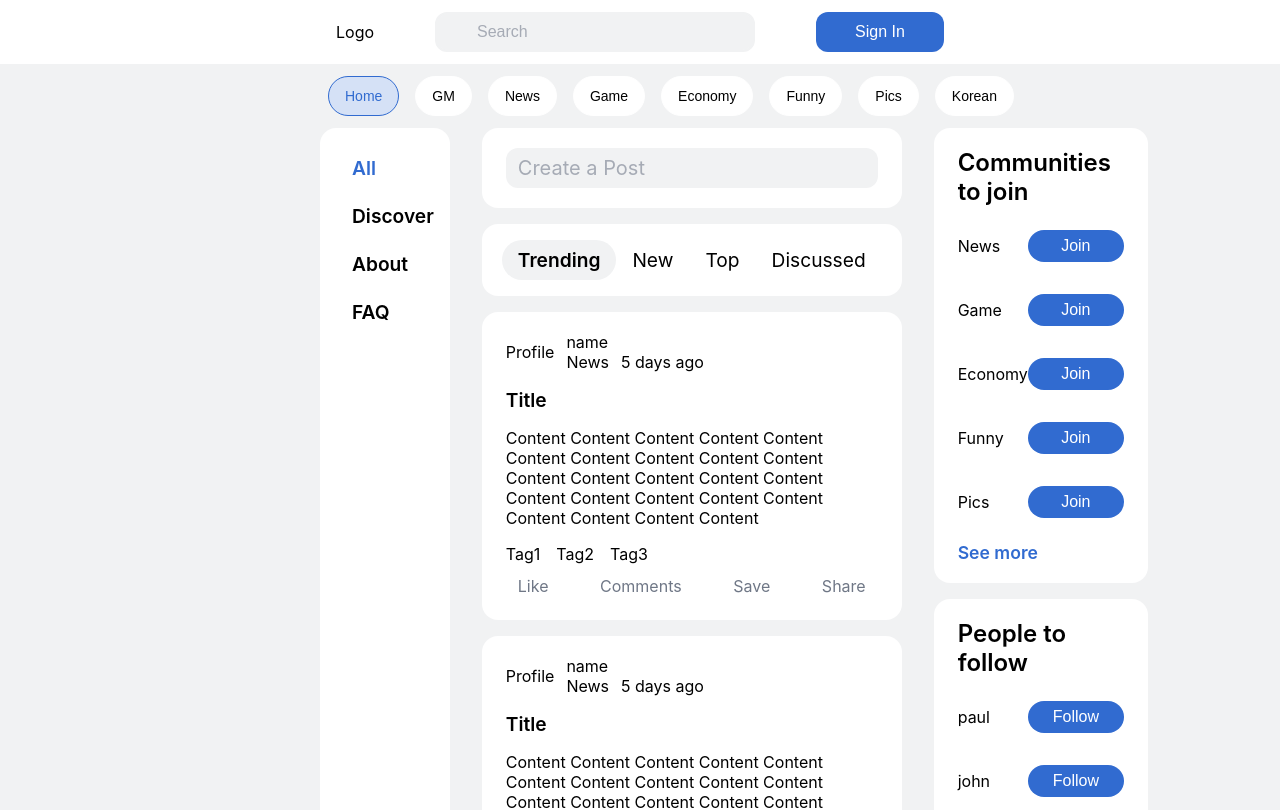
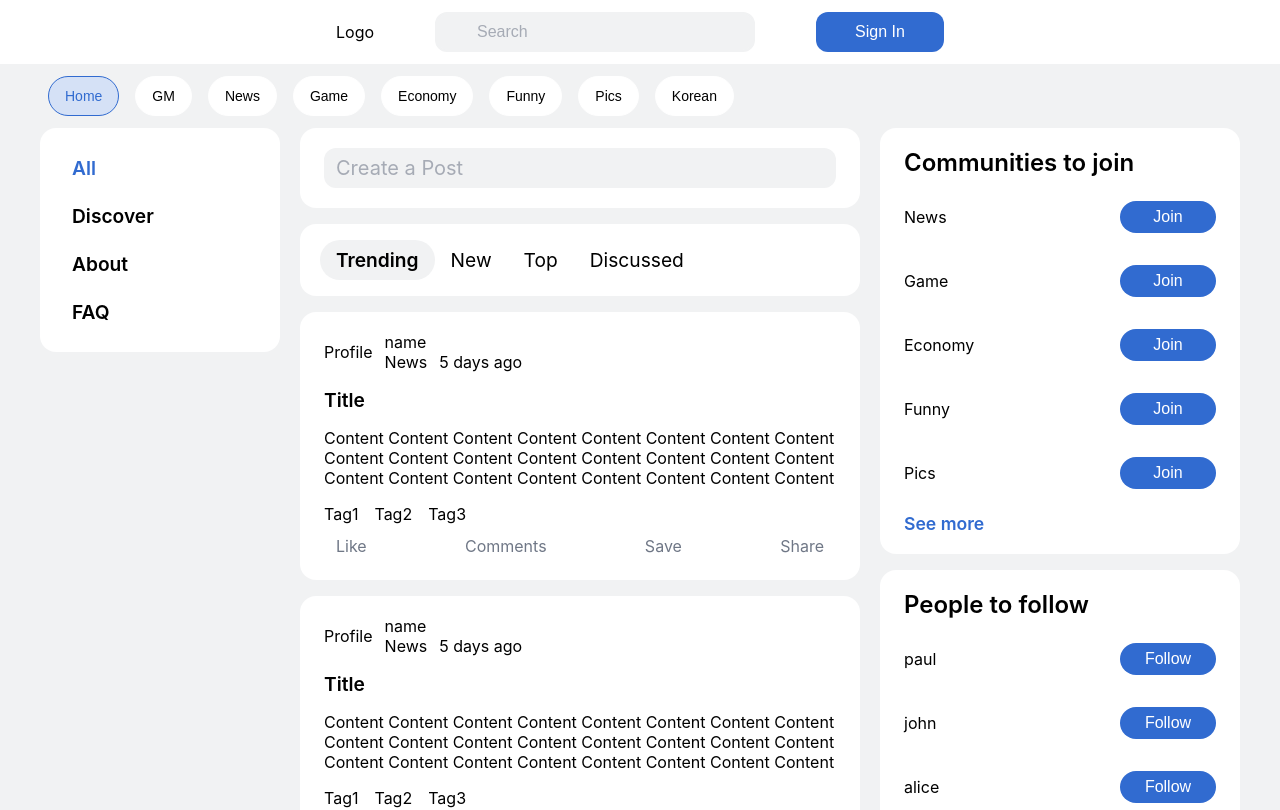
Before and after one commit to royalbluec/block-community, a Next.js app in the folder client/: page / in a window 1280 px wide. Shown: the top 810 px of the page. Built offline with nearby package versions, Linux system fonts and the light colour scheme.

Commit message:
feat(client): Modify styles in 1024px

```diff
--- /dev/null
+++ b/client/components/mainA/Category.jsx
@@ -0,0 +1,23 @@
+import React from 'react';
+
+import { CategoryWrapper } from './styles/Category.styles';
+
+const Category = () => {
+  const sideList = ['All', 'Discover', 'About', 'FAQ'];
+
+  return (
+    <CategoryWrapper>
+      {sideList.map((el, i) => (
+        <a key={el}>
+          {i === 0 ? (
+            <div className='category__selected'>{el}</div>
+          ) : (
+            <div key={el}>{el}</div>
+          )}
+        </a>
+      ))}
+    </CategoryWrapper>
+  );
+};
+
+export default Category;
--- a/client/components/mainA/MainA.jsx
+++ b/client/components/mainA/MainA.jsx
@@ -1,20 +1,11 @@
 import React from 'react';
+import Category from './Category';
 import { Block } from './styles/MainA.styles';
 
 const MainA = () => {
-  const sideList = ['All', 'Discover', 'About', 'FAQ'];
-
   return (
     <Block>
-      {sideList.map((el, i) => (
-        <a key={el}>
-          {i === 0 ? (
-            <div className='selected'>{el}</div>
-          ) : (
-            <div key={el}>{el}</div>
-          )}
-        </a>
-      ))}
+      <Category />
     </Block>
   );
 };
--- /dev/null
+++ b/client/components/mainA/styles/Category.styles.jsx
@@ -0,0 +1,31 @@
+import styled from '@emotion/styled';
+
+export const CategoryWrapper = styled.div`
+  padding: 1rem;
+  border-radius: 1rem;
+  background-color: #ffffff;
+  font-size: 1.2rem;
+
+  & > a {
+    display: block;
+    height: 3rem;
+  }
+
+  & > a > div {
+    display: flex;
+    align-items: center;
+    height: 100%;
+    padding-left: 1rem;
+    border-radius: 0.75rem;
+    font-weight: 600;
+
+    :hover {
+      cursor: pointer;
+      background-color: #d5e1f6;
+    }
+  }
+
+  .category__selected {
+    color: #316bd0;
+  }
+`;
--- a/client/components/mainA/styles/MainA.styles.jsx
+++ b/client/components/mainA/styles/MainA.styles.jsx
@@ -1,32 +1,6 @@
 import styled from '@emotion/styled';
 
 export const Block = styled.div`
-  width: 16rem;
-  padding: 1rem;
-  border-radius: 1rem;
-  background-color: #ffffff;
-  font-size: 1.2rem;
-
-  & > a {
-    display: block;
-    height: 3rem;
-  }
-
-  & > a > div {
-    display: flex;
-    align-items: center;
-    height: 100%;
-    padding-left: 1rem;
-    border-radius: 0.75rem;
-    font-weight: 600;
-
-    :hover {
-      cursor: pointer;
-      background-color: #d5e1f6;
-    }
-  }
-
-  .selected {
-    color: #316bd0;
-  }
+  flex: 1;
+  min-width: 240px;
 `;
--- a/client/components/mainB/MainB.jsx
+++ b/client/components/mainB/MainB.jsx
@@ -8,6 +8,7 @@ import Board from './Board';
 const MainB = () => {
   return (
     <Block>
+      <div>
         <Create />
         <Tab />
         <Board />
@@ -15,6 +16,7 @@ const MainB = () => {
         <Board />
         <Board />
         <Board />
+      </div>
     </Block>
   );
 };
--- a/client/components/mainB/styles/MainB.styles.jsx
+++ b/client/components/mainB/styles/MainB.styles.jsx
@@ -1,7 +1,10 @@
 import styled from '@emotion/styled';
 
 export const Block = styled.div`
-  width: 40rem;
-  padding: 0 2rem;
-  box-sizing: border-box;
+  flex: 2.5;
+  min-width: 600px;
+
+  & > div {
+    padding: 0 20px;
+  }
 `;
--- a/client/components/mainC/styles/MainC.styles.jsx
+++ b/client/components/mainC/styles/MainC.styles.jsx
@@ -1,5 +1,6 @@
 import styled from '@emotion/styled';
 
 export const Block = styled.div`
-  width: 22rem;
+  flex: 1.5;
+  min-width: 360px;
 `;
--- a/client/styles/Home.module.css
+++ b/client/styles/Home.module.css
@@ -3,12 +3,13 @@
 }
 
 .main {
+  width: 1200px;
   min-height: 100vh;
-  margin: 0 20rem;
+  margin: 0 auto;
+  /* margin: 0 20rem; */
   /* padding: 4rem 0; */
-  flex: 1;
-  display: flex;
-  flex-direction: column;
+  /* display: flex; */
+  /* flex-direction: column; */
   /* justify-content: center; */
   /* align-items: center; */
 }
```
Lines whose indentation alone changed are shown as unchanged.
